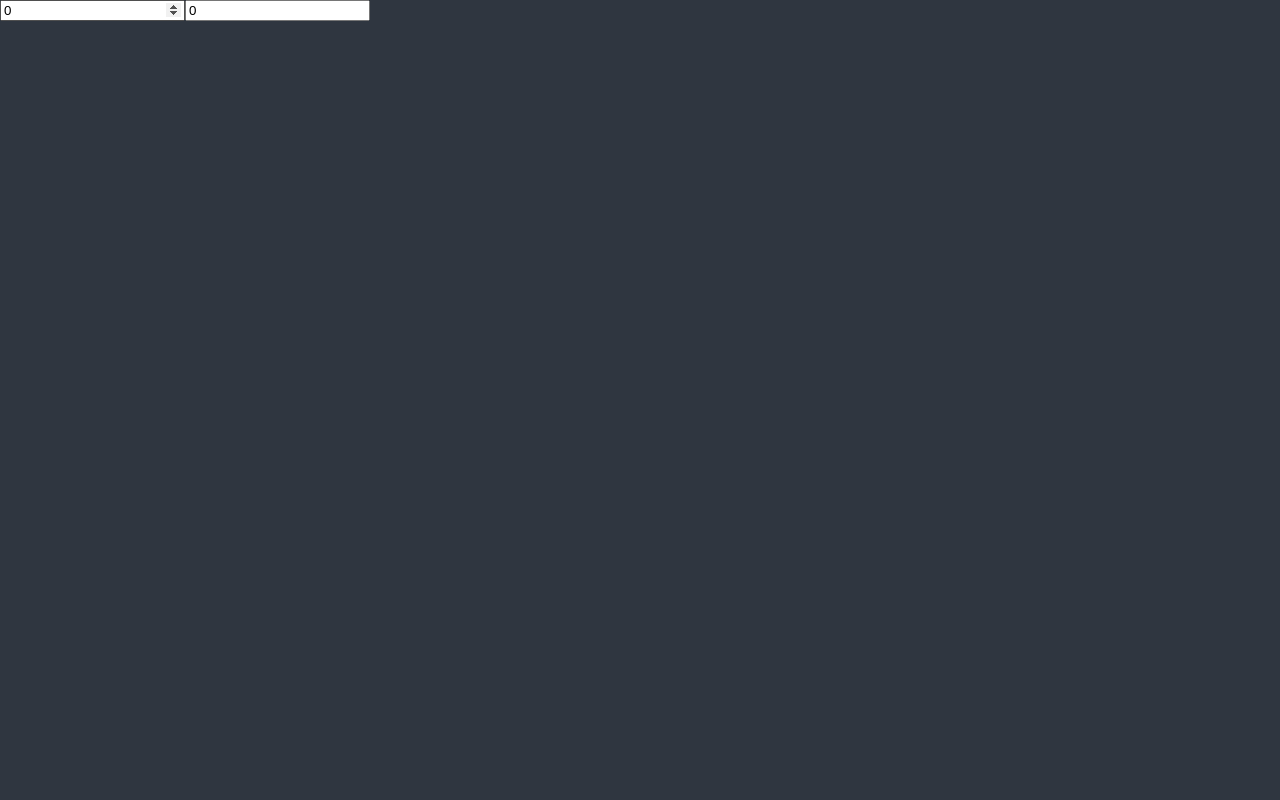
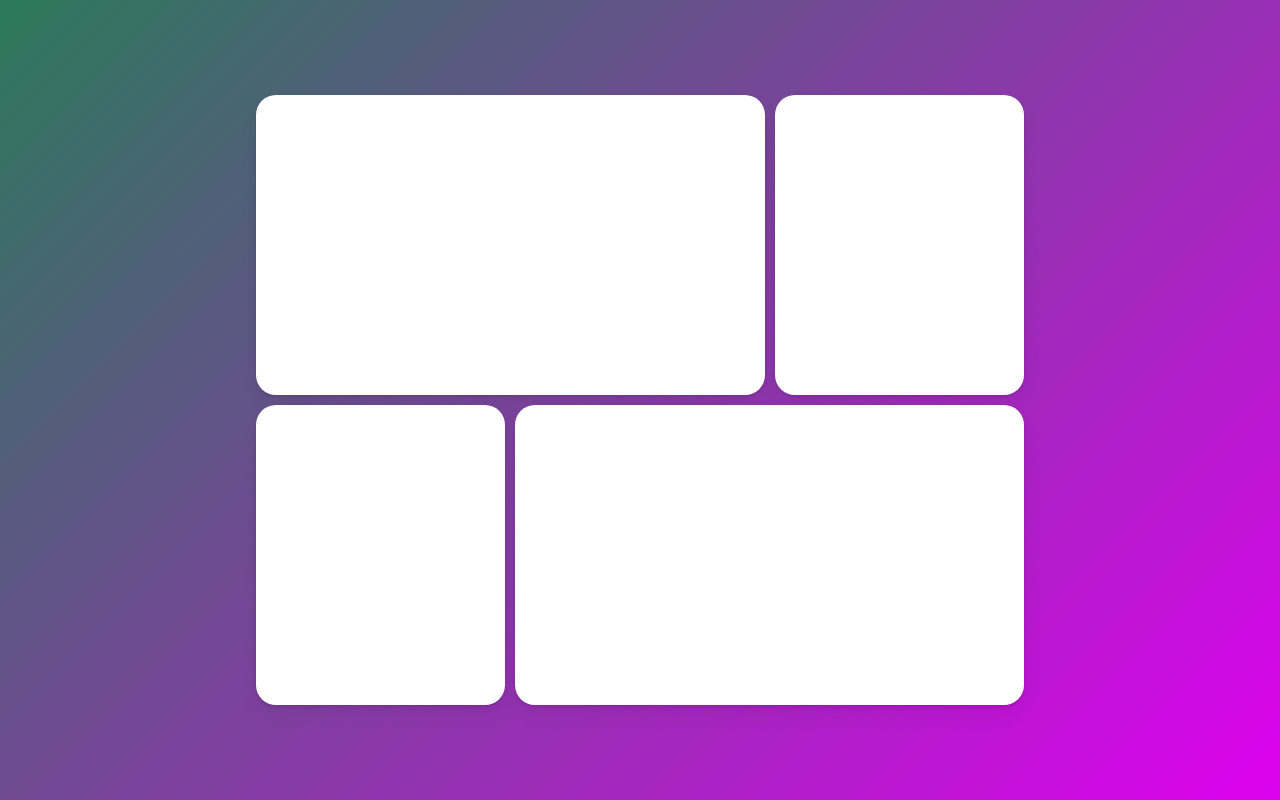
Before and after one commit to aidenkim9/react-boss, a React (Create React App) app: page / in a window 1280 px wide. Built offline with nearby package versions, Linux system fonts and the light colour scheme.

Commit message:
practice framer-motion

```diff
--- a/package.json
+++ b/package.json
@@ -13,8 +13,10 @@
     "@types/react": "^19.0.10",
     "@types/react-dom": "^19.0.4",
     "apexcharts": "^4.5.0",
+    "framer-motion": "^12.5.0",
     "react": "^18.3.1",
     "react-apexcharts": "^1.7.0",
+    "react-beautiful-dnd": "^13.1.1",
     "react-dom": "^18.3.1",
     "react-helmet": "^6.1.0",
     "react-hook-form": "^7.54.2",
@@ -52,6 +54,7 @@
   },
   "devDependencies": {
     "@tanstack/react-query-devtools": "^5.67.3",
+    "@types/react-beautiful-dnd": "^13.1.8",
     "@types/react-helmet": "^6.1.11",
     "@types/react-router-dom": "^5.3.3"
   }
--- a/src/App.tsx
+++ b/src/App.tsx
@@ -1,28 +1,69 @@
-import { useRecoilState } from "recoil";
-import { hourSelector, minuteState } from "./atoms";
+import styled from "styled-components";
+import { motion, AnimatePresence } from "framer-motion";
+import { useState } from "react";
+
+const Wrapper = styled(motion.div)`
+  height: 100vh;
+  width: 100vw;
+  display: flex;
+  justify-content: center;
+  align-items: center;
+  background: linear-gradient(135deg, rgb(43, 122, 90), rgb(221, 0, 238));
+`;
+
+const Grid = styled.div`
+  display: grid;
+  grid-template-columns: repeat(3, 1fr);
+  width: 60%;
+  gap: 10px;
+  div:first-child,
+  :last-child {
+    grid-column: span 2;
+  }
+`;
+
+const Box = styled(motion.div)`
+  height: 300px;
+  background-color: white;
+  border-radius: 20px;
+  box-shadow: 0 2px 3px rgba(0, 0, 0, 0.1), 0 10px 20px rgba(0, 0, 0, 0.06);
+  display: flex;
+`;
+
+const Overlay = styled(motion.div)`
+  width: 100%;
+  height: 100%;
+  position: absolute;
+  display: flex;
+  justify-content: center;
+  align-items: center;
+`;
 
 function App() {
-  const [minute, setMinute] = useRecoilState(minuteState);
-  const [hour, setHour] = useRecoilState(hourSelector);
-  const onMinuteChange = (event: React.FormEvent<HTMLInputElement>) =>
-    setMinute(+event.currentTarget.value);
-  const onHourChange = (event: React.FormEvent<HTMLInputElement>) =>
-    setHour(+event.currentTarget.value);
+  const [id, setId] = useState<null | string>(null);
+
   return (
-    <div>
-      <input
-        value={minute}
-        onChange={onMinuteChange}
-        type="number"
-        placeholder="Minutes"
-      />
-      <input
-        value={hour}
-        onChange={onHourChange}
-        type="number"
-        placeholder="Hours"
-      />
-    </div>
+    <Wrapper>
+      <Grid>
+        {[1, 2, 3, 4].map((n) => (
+          <Box onClick={() => setId(n + "")} key={n} layoutId={n + ""} />
+        ))}
+      </Grid>
+      <AnimatePresence>
+        {id ? (
+          <Overlay
+            onClick={() => setId(null)}
+            initial={{ backgroundColor: "rgba(0, 0, 0, 0)" }}
+            animate={{
+              backgroundColor: "rgba(0, 0, 0, 0.5)",
+            }}
+            exit={{ backgroundColor: "rgba(0, 0, 0, 0)" }}
+          >
+            <Box layoutId={id + ""} style={{ width: 700, height: 400 }} />
+          </Overlay>
+        ) : null}
+      </AnimatePresence>
+    </Wrapper>
   );
 }
 
--- a/src/atoms.tsx
+++ /dev/null
@@ -1,18 +0,0 @@
-import { atom, selector } from "recoil";
-
-export const minuteState = atom({
-  key: "minute",
-  default: 0,
-});
-
-export const hourSelector = selector<number>({
-  key: "hours",
-  get: ({ get }) => {
-    const minutes = get(minuteState);
-    return minutes / 60;
-  },
-  set: ({ set }, newValue) => {
-    const newMinutes = (newValue as number) * 60;
-    return set(minuteState, newMinutes);
-  },
-});
--- a/src/index.tsx
+++ b/src/index.tsx
@@ -58,8 +58,8 @@ table {
 }
 body {
   font-family: "Source Sans 3", sans-serif;
-  background-color: ${(props) => props.theme.bgColor};
-  color: ${(props) => props.theme.textColor}
+
+  color: black
 }
 a {
   text-decoration: none;
@@ -71,7 +71,6 @@ const root = ReactDOM.createRoot(
   document.getElementById("root") as HTMLElement
 );
 root.render(
-  <React.StrictMode>
   <RecoilRoot>
     <QueryClientProvider client={queryClient}>
       <ThemeProvider theme={theme}>
@@ -80,5 +79,4 @@ root.render(
       </ThemeProvider>
     </QueryClientProvider>
   </RecoilRoot>
-  </React.StrictMode>
 );
--- a/src/styled.d.ts
+++ b/src/styled.d.ts
@@ -4,7 +4,7 @@ import "styled-components";
 declare module "styled-components" {
   export interface DefaultTheme {
     bgColor: string;
-    textColor: string;
-    accentColor: string;
+    boardColor: string;
+    cardColor: string;
   }
 }
--- a/src/theme.ts
+++ b/src/theme.ts
@@ -1,7 +1,7 @@
 import { DefaultTheme } from "styled-components/dist/types";
 
 export const theme: DefaultTheme = {
-  bgColor: "#2f3640",
-  textColor: "#f5f6fa",
-  accentColor: "#9c88ff",
+  bgColor: "#3F8CF2",
+  boardColor: "#DADFE9",
+  cardColor: "white",
 };
```
Also changed, not shown: 1 other file (tests, documents, lock files or other folders). Lines whose indentation alone changed are shown as unchanged.
